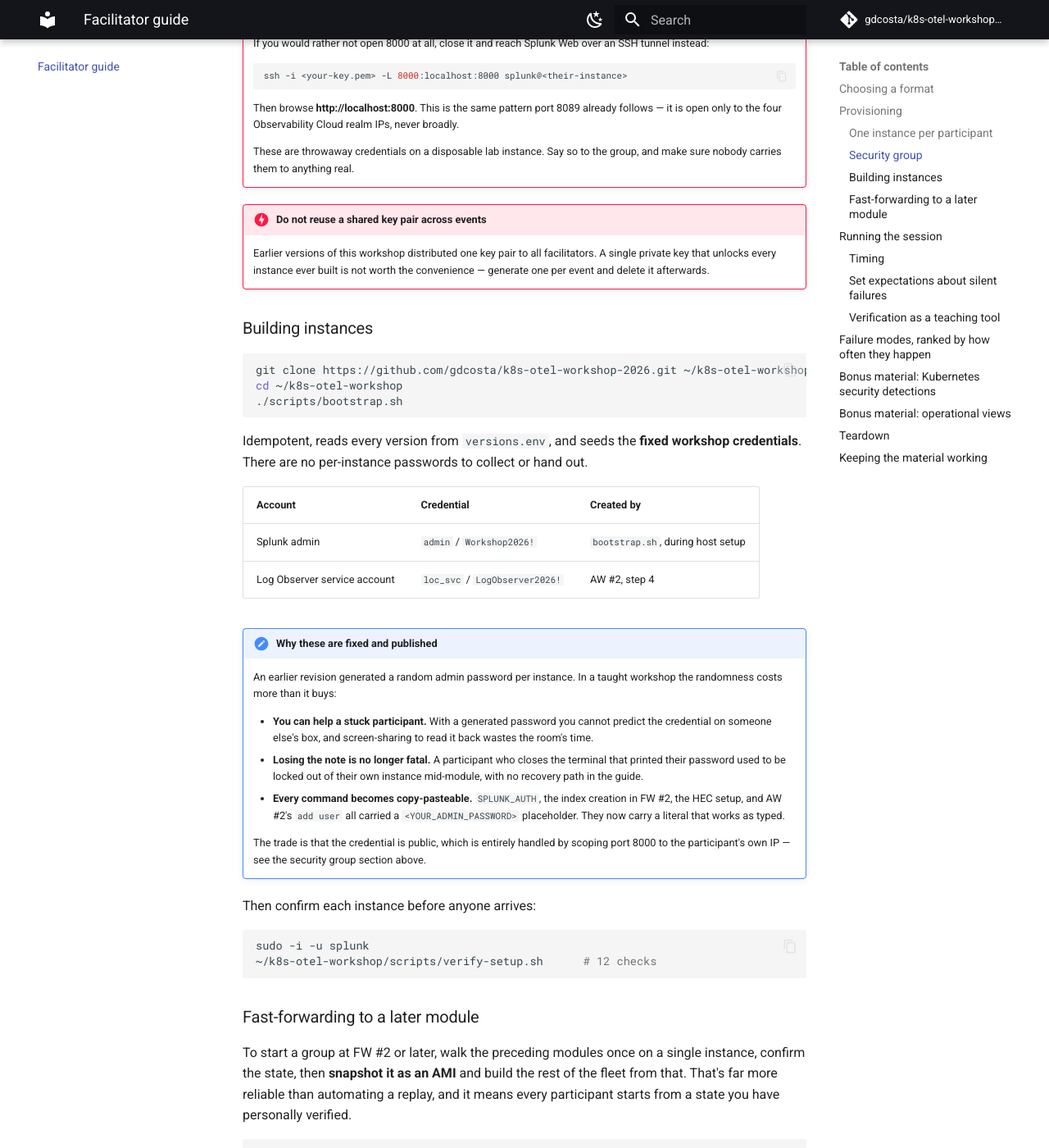
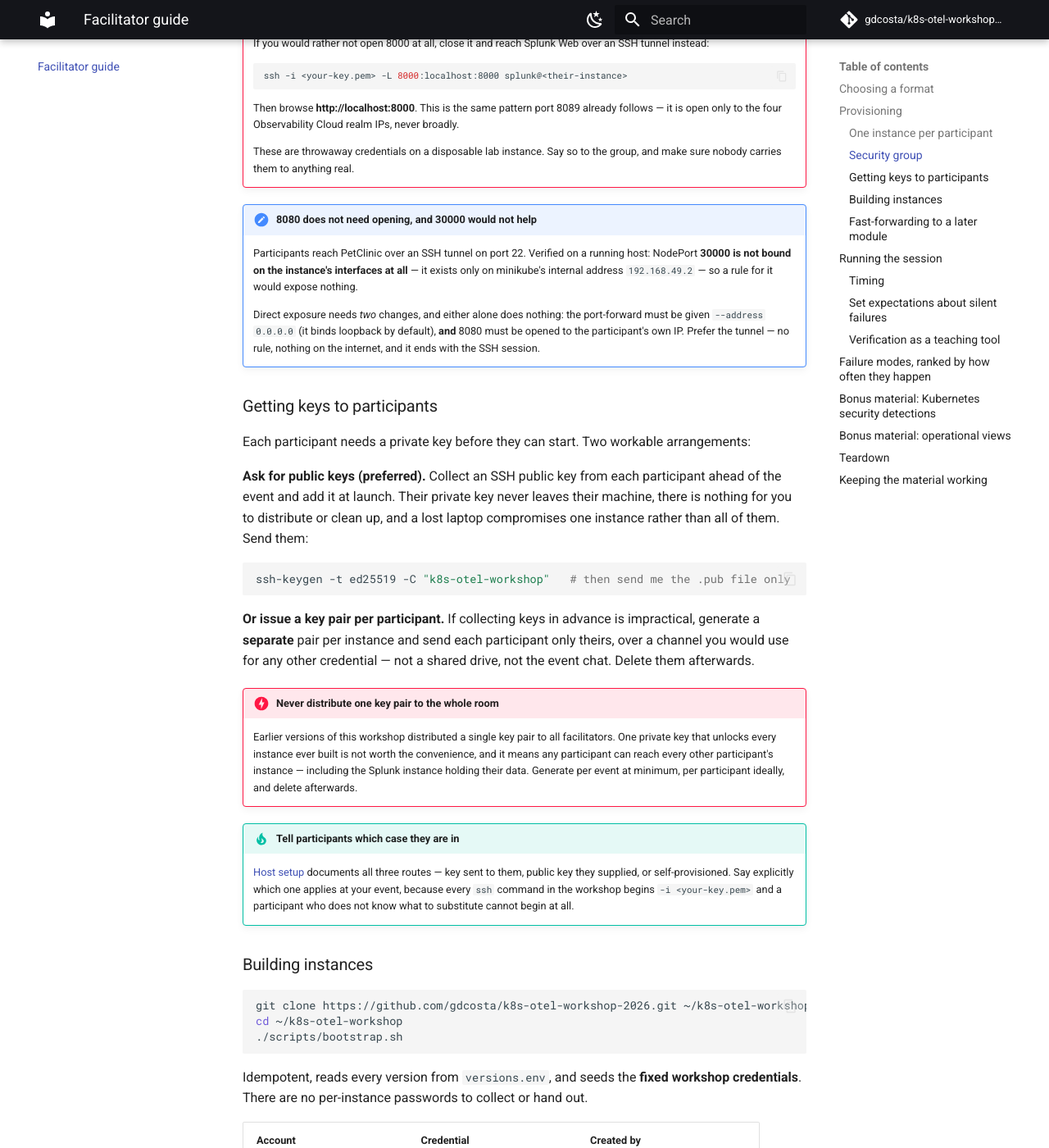
Before and after one commit to gdcosta/k8s-otel-workshop-2026, an MkDocs documentation site: the page built from docs/facilitator/index.md, in a window 1280 px wide and 1400 px high, scrolled down 1997 px. Shown: the whole window at 82% size. Built offline with MkDocs 1.6.1 and Material for MkDocs 9.7.7, drawn with Linux system fonts in a browser that asks for light colours; comment, search, counter and statistics services are not loaded; some of the changed text lies outside the part shown.

Commit message:
Document where the SSH key comes from, on both sides
<your-key.pem> appears 17 times across the guides -- every ssh, every tunnel --
and nothing defined it. The only near-definition was an instance-requirements
row, "Access | SSH key pair", which describes how the instance is configured
rather than telling a participant where to get a key or who gives it to them.
A participant handed only this guide cannot substitute anything for that
placeholder and so cannot run the first command. Same class as F1.

Host setup now names the three cases before step 1, because which one applies
changes what the participant does: a facilitator sent them a .pem, they
supplied a public key, or they built the instance themselves.

The facilitator guide had the mirror gap -- it warned against reusing a key
pair across events but never covered how keys reach participants. It now
recommends collecting public keys as the default, so private keys never travel
and there is nothing to distribute or delete afterwards, with per-participant
pairs as the fallback. The existing danger box gained the consequence it was
missing: one shared key means any participant can reach every other
participant's instance, including the Splunk holding their data.

Also corrects that guide's security-group table, which still required 8080 for
PetClinic. That is the table facilitators build environments from, so the error
would have propagated to every instance at an event.

Co-Authored-By: Claude Opus 5 (1M context) <noreply@anthropic.com>

````diff
--- a/docs/facilitator/index.md
+++ b/docs/facilitator/index.md
@@ -50,7 +50,7 @@ Maven download the internet.
 |---|---|---|
 | 22 | participant CIDR | SSH |
 | 8000 | **the participant's own IP** | Splunk Web — see the warning below |
-| 8080 | participant CIDR | PetClinic port-forward |
+| 8080 | *not required* | see the note below — the tunnel makes this unnecessary |
 | 8089 | Splunk O11y realm IPs | AW #2 only — Log Observer Connect |
 
 Outbound: all.
@@ -76,10 +76,46 @@ Outbound: all.
     These are throwaway credentials on a disposable lab instance. Say so to the group, and
     make sure nobody carries them to anything real.
 
-!!! danger "Do not reuse a shared key pair across events"
-    Earlier versions of this workshop distributed one key pair to all facilitators. A single
-    private key that unlocks every instance ever built is not worth the convenience —
-    generate one per event and delete it afterwards.
+!!! note "8080 does not need opening, and 30000 would not help"
+    Participants reach PetClinic over an SSH tunnel on port 22. Verified on a running host:
+    NodePort **30000 is not bound on the instance's interfaces at all** — it exists only on
+    minikube's internal address `192.168.49.2` — so a rule for it would expose nothing.
+
+    Direct exposure needs *two* changes, and either alone does nothing: the port-forward
+    must be given `--address 0.0.0.0` (it binds loopback by default), **and** 8080 must be
+    opened to the participant's own IP. Prefer the tunnel — no rule, nothing on the
+    internet, and it ends with the SSH session.
+
+### Getting keys to participants
+
+Each participant needs a private key before they can start. Two workable arrangements:
+
+**Ask for public keys (preferred).** Collect an SSH public key from each participant
+ahead of the event and add it at launch. Their private key never leaves their machine,
+there is nothing for you to distribute or clean up, and a lost laptop compromises one
+instance rather than all of them. Send them:
+
+```bash
+ssh-keygen -t ed25519 -C "k8s-otel-workshop"   # then send me the .pub file only
+```
+
+**Or issue a key pair per participant.** If collecting keys in advance is impractical,
+generate a **separate** pair per instance and send each participant only theirs, over a
+channel you would use for any other credential — not a shared drive, not the event chat.
+Delete them afterwards.
+
+!!! danger "Never distribute one key pair to the whole room"
+    Earlier versions of this workshop distributed a single key pair to all facilitators. One
+    private key that unlocks every instance ever built is not worth the convenience, and it
+    means any participant can reach every other participant's instance — including the
+    Splunk instance holding their data. Generate per event at minimum, per participant
+    ideally, and delete afterwards.
+
+!!! tip "Tell participants which case they are in"
+    [Host setup](../00-setup/index.md) documents all three routes — key sent to them, public
+    key they supplied, or self-provisioned. Say explicitly which one applies at your event,
+    because every `ssh` command in the workshop begins `-i <your-key.pem>` and a participant
+    who does not know what to substitute cannot begin at all.
 
 ### Building instances
 
````
Also changed, not shown: docs/00-setup/index.md (+18 -0 lines).
